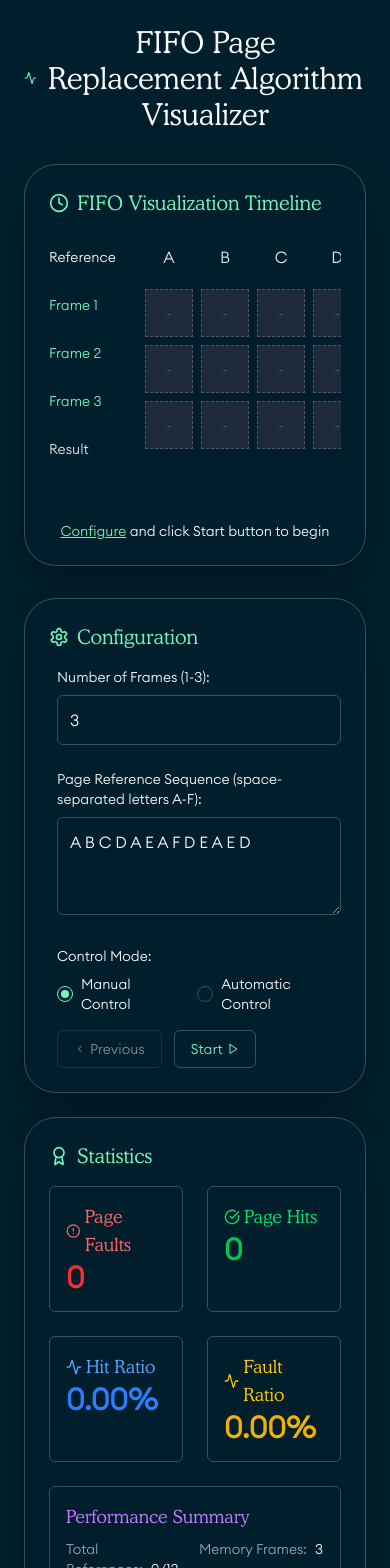
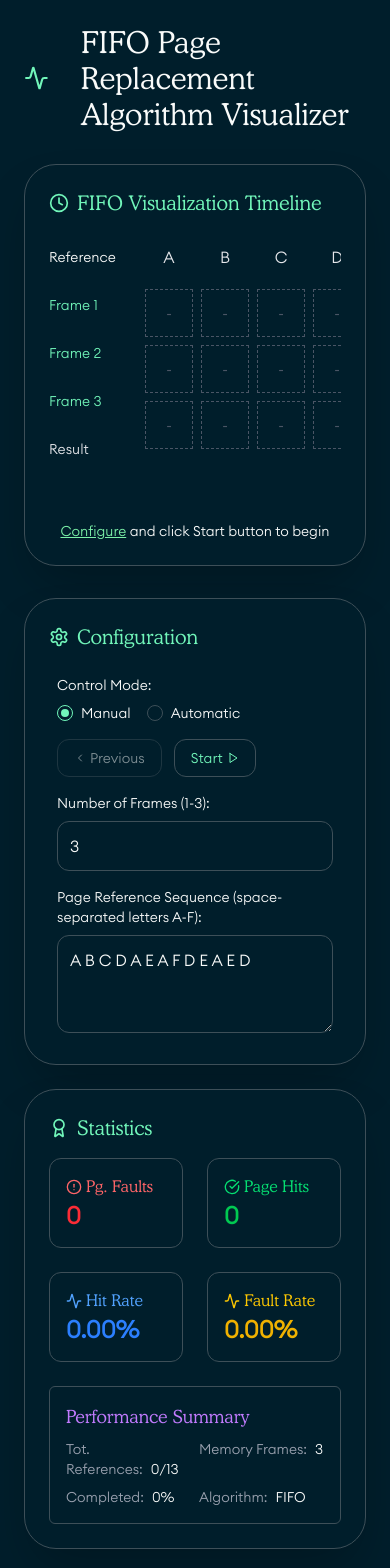
Before and after one commit to AdrianeDriane/FIFOPageReplacementAlgorithm, a React (Vite) app: page / in a window 390 px wide. Shown: the top 1568 px of the page. Built offline with nearby package versions, Linux system fonts and the light colour scheme.

Commit message:
feat: mobile responsiveness

```diff
--- a/src/App.tsx
+++ b/src/App.tsx
@@ -239,8 +239,8 @@ export default function App() {
 
   return (
     <div className="flex flex-col items-center justify-center p-6 mx-auto bg-[#001e2b] min-h-screen font-mono text-gray-200">
-      <h1 className="text-3xl cfont-cooper font-normal text-center mb-8 text-[#f9fbfa] flex items-center gap-2">
-        <Activity className="text-[#71f6ba]" />
+      <h1 className="text-3xl cfont-cooper font-normal md:text-center mb-8 text-[#f9fbfa] flex items-center gap-8">
+        <Activity className="text-[#71f6ba] h-13 w-13" />
         FIFO Page Replacement Algorithm Visualizer
       </h1>
 
@@ -319,9 +319,9 @@ export default function App() {
                         return (
                           <div
                             key={stepIdx}
-                            className={`w-12 h-12 mr-2 flex-shrink-0 flex items-center justify-center transition-all duration-300
-                              ${isCurrentStep ? "bg-gray-700" : "bg-gray-800"}
-                              ${showContent && frameValue !== null ? "border-[1.5px] rounded-md " : "border border-dashed"}
+                            className={`w-12 h-12 mr-2 flex-shrink-0 flex items-center justify-center transition-all duration-500
+                              ${isCurrentStep ? "dragging" : ""}
+                              ${showContent && frameValue !== null ? "border-[1px] rounded-md " : "border border-dashed"}
                               ${showContent && isNewlyAdded ? "border-red-500" :
                                 showContent && isHit ? "border-green-500" :
                                 showContent && frameValue !== null ? "border-[#f9fbfa]" : "border-gray-600"}
@@ -398,7 +398,7 @@ export default function App() {
                 <div className="text-sm cfont-euclid text-[#f9fbfa]">
                   <button
                     onClick={handleConfigureTextClick}
-                    className="text-green-300 hover:text-green-100 underline focus:outline-none"
+                    className="text-green-300 hover:text-green-100 underline focus:outline-none hover:cursor-pointer"
                   >
                     Configure
                   </button>
@@ -422,41 +422,7 @@ export default function App() {
             <Settings className="h-5 w-5" />
             Configuration
           </h2>
-          <div className="flex flex-col gap-6 pl-2">
-            <div>
-              <label className="block text-sm font-medium cfont-euclid text-[#f9fbfa] mb-2">
-                Number of Frames (1-3):
-              </label>
-              <input
-                type="text"
-                value={numFrames}
-                onChange={handleFramesChange}
-                className="w-full p-3 border border-[#3d4f58] rounded-md bg-[#001e2b] text-[#f9fbfa] focus:border-[#71f6ba] focus:outline-none cfont-euclid"
-                placeholder="Enter a number between 1-3"
-              />
-              {numFramesError && (
-                <p className="mt-1 text-red-500 text-sm cfont-euclid">{numFramesError}</p>
-              )}
-            </div>
-
-            <div>
-              <label className="block text-sm font-medium cfont-euclid text-[#f9fbfa] mb-2">
-                Page Reference Sequence (space-separated letters A-F):
-              </label>
-              <textarea
-                value={pageReferenceInput}
-                onChange={handlePageReferencesChange}
-                className="w-full p-3 border border-[#3d4f58] rounded-md bg-[#001e2b] text-[#f9fbfa] focus:border-[#71f6ba] focus:outline-none cfont-euclid"
-                rows={3}
-                placeholder="e.g. A B C D A E"
-              />
-              {pageReferencesError && (
-                <p className="mt-1 text-red-500 text-sm cfont-euclid">{pageReferencesError}</p>
-              )}
-            </div>
-          </div>
-
-          <div className="mt-6">
+          <div className="mt-6 mb-4">
             <div className="mb-4 pl-2">
               <div className="text-sm font-medium cfont-euclid text-[#f9fbfa] mb-2">Control Mode:</div>
               <div className="flex gap-4">
@@ -476,7 +442,7 @@ export default function App() {
                         )}
                       </div>
                     </div>
-                    <span className="cfont-euclid text-sm text-[#f9fbfa] ml-2">Manual Control</span>
+                    <span className="cfont-euclid text-sm text-[#f9fbfa] ml-2">Manual</span>
                   </div>
                 </label>
 
@@ -496,7 +462,7 @@ export default function App() {
                         )}
                       </div>
                     </div>
-                    <span className="cfont-euclid text-sm text-[#f9fbfa] ml-2">Automatic Control</span>
+                    <span className="cfont-euclid text-sm text-[#f9fbfa] ml-2">Automatic</span>
                   </div>
                 </label>
               </div>
@@ -507,7 +473,7 @@ export default function App() {
                 <button
                   onClick={prevStep}
                   disabled={!hasStarted || currentStep <= 0 || !!numFramesError || !!pageReferencesError}
-                  className="bg-[#001e2b] text-sm hover:bg-[#002b3e] cfont-euclid text-[#f9fbfa] py-2 px-4 rounded-md border border-[#3d4f58] disabled:opacity-50 disabled:cursor-not-allowed flex items-center gap-1"
+                  className="bg-[#001e2b] text-sm hover:bg-[#002b3e] cfont-euclid text-[#f9fbfa] py-2 px-4 cursor-pointer rounded-xl border border-[#3d4f58] disabled:opacity-50 disabled:cursor-not-allowed flex items-center gap-1"
                 >
                   <ChevronLeft className="h-3 w-3" />
                   Previous
@@ -517,7 +483,7 @@ export default function App() {
                   ref={configureButtonRef}
                   onClick={nextStep}
                   disabled={hasStarted && currentStep >= fifoSteps.length - 1 || !!numFramesError || !!pageReferencesError}
-                  className="bg-[#001e2b] text-sm hover:bg-[#002b3e] cfont-euclid text-[#71f6ba] py-2 px-4 rounded-md border border-[#3d4f58] disabled:opacity-50 disabled:cursor-not-allowed flex items-center gap-1"
+                  className="bg-[#001e2b] cursor-pointer text-sm hover:bg-[#002b3e] cfont-euclid text-[#71f6ba] py-2 px-4 rounded-xl border border-[#3d4f58] disabled:opacity-50 disabled:cursor-not-allowed flex items-center gap-1"
                 >
                   {!hasStarted ? "Start" : "Next"}
                   {!hasStarted ? <Play className="h-3 w-3" /> : <ChevronRight className="h-3 w-3" />}
@@ -527,7 +493,7 @@ export default function App() {
                   <button
                     onClick={resetAnimation}
                     disabled={!!numFramesError || !!pageReferencesError}
-                    className="bg-[#001e2b] text-sm hover:bg-[#002b3e] cfont-euclid text-[#f9fbfa] py-2 px-4 rounded-md border border-[#3d4f58] disabled:opacity-50 disabled:cursor-not-allowed flex items-center gap-1"
+                    className="bg-[#001e2b] cursor-pointer text-sm hover:bg-[#002b3e] cfont-euclid text-[#f9fbfa] py-2 px-4 rounded-xl border border-[#3d4f58] disabled:opacity-50 disabled:cursor-not-allowed flex items-center gap-1"
                   >
                     <RefreshCw className="h-3 w-3" />
                     Reset
@@ -539,7 +505,7 @@ export default function App() {
                 <button
                   ref={configureButtonRef}
                   onClick={toggleAnimation}
-                  className={`py-2 px-4 rounded-md border cfont-euclid border-[#3d4f58] bg-[#001e2b] hover:bg-[#002b3e] text-${
+                  className={`py-2 px-4 cursor-pointer rounded-xl border cfont-euclid border-[#3d4f58] bg-[#001e2b] hover:bg-[#002b3e] text-${
                     isRunning ? "red-500" : "[#71f6ba]"
                   } flex items-center gap-1 text-sm`}
                 >
@@ -561,7 +527,7 @@ export default function App() {
                 {hasStarted && (
                   <button
                     onClick={resetAnimation}
-                    className="bg-[#001e2b] text-sm hover:bg-[#002b3e] cfont-euclid text-[#f9fbfa] py-2 px-4 rounded-md border border-[#3d4f58] flex items-center gap-1"
+                    className="bg-[#001e2b] text-sm cursor-pointer hover:bg-[#002b3e] cfont-euclid text-[#f9fbfa] py-2 px-4 rounded-xl border border-[#3d4f58] flex items-center gap-1"
                   >
                     <RefreshCw className="h-3 w-3" />
                     Reset
@@ -585,6 +551,39 @@ export default function App() {
               </div>
             )}
           </div>
+          <div className="flex flex-col gap-4 pl-2 pr-2">
+            <div>
+              <label className="block text-sm font-medium cfont-euclid text-[#f9fbfa] mb-2">
+                Number of Frames (1-3):
+              </label>
+              <input
+                type="text"
+                value={numFrames}
+                onChange={handleFramesChange}
+                className="w-full p-3 border border-[#3d4f58] rounded-xl bg-[#001e2b] text-[#f9fbfa] focus:border-[#71f6ba] focus:outline-none cfont-euclid"
+                placeholder="Enter a number between 1-3"
+              />
+              {numFramesError && (
+                <p className="mt-1 text-red-500 text-sm cfont-euclid">{numFramesError}</p>
+              )}
+            </div>
+
+            <div>
+              <label className="block text-sm font-medium cfont-euclid text-[#f9fbfa] mb-2">
+                Page Reference Sequence (space-separated letters A-F):
+              </label>
+              <textarea
+                value={pageReferenceInput}
+                onChange={handlePageReferencesChange}
+                className="w-full p-3 border border-[#3d4f58] rounded-xl bg-[#001e2b] text-[#f9fbfa] focus:border-[#71f6ba] focus:outline-none cfont-euclid"
+                rows={3}
+                placeholder="e.g. A B C D A E"
+              />
+              {pageReferencesError && (
+                <p className="mt-1 text-red-500 text-sm cfont-euclid">{pageReferencesError}</p>
+              )}
+            </div>
+          </div>
         </div>
 
         {/* Statistics */}
@@ -596,44 +595,48 @@ export default function App() {
 
           {fifoSteps.length > 0 ? (
             <div className="grid grid-cols-2 gap-6">
-              <div className="bg-[#001e2b] p-4 rounded-md border border-[#3d4f58]">
-                <h3 className="text-lg cfont-cooper font-normal text-red-400 flex items-center gap-1">
+              <div className="bg-[#001e2b] p-4 rounded-xl border border-[#3d4f58]">
+                <h3 className="text-md md:text-lg md:hidden cfont-cooper font-normal text-red-400 flex items-center gap-1">
+                  <AlertCircle className="h-4 w-4" />
+                  Pg. Faults
+                </h3>
+                <h3 className="text-md md:text-lg md:flex cfont-cooper font-normal text-red-400 hidden items-center gap-1">
                   <AlertCircle className="h-4 w-4" />
                   Page Faults
                 </h3>
-                <p className="text-3xl font-bold text-red-500 cfont-euclid">
+                <p className="text-2xl md:text-3xl font-bold text-red-500 cfont-euclid">
                   {faultCount}
                 </p>
               </div>
 
-              <div className="bg-[#001e2b] p-4 rounded-md border border-[#3d4f58]">
-                <h3 className="text-lg cfont-cooper font-normal text-green-400 flex items-center gap-1">
+              <div className="bg-[#001e2b] p-4 rounded-xl border border-[#3d4f58]">
+                <h3 className="text-md md:text-lg cfont-cooper font-normal text-green-400 flex items-center gap-1">
                   <CheckCircle className="h-4 w-4" />
                   Page Hits
                 </h3>
-                <p className="text-3xl font-bold text-green-500 cfont-euclid">
+                <p className="text-2xl md:text-3xl font-bold text-green-500 cfont-euclid">
                   {hitCount}
                 </p>
               </div>
 
-              <div className="bg-[#001e2b] p-4 rounded-md border border-[#3d4f58]">
-                <h3 className="text-lg cfont-cooper font-normal text-blue-400 flex items-center gap-1">
+              <div className="bg-[#001e2b] p-4 rounded-xl border border-[#3d4f58]">
+                <h3 className="text-md md:text-lg cfont-cooper font-normal text-blue-400 flex items-center gap-1">
                   <Activity className="h-4 w-4" />
-                  Hit Ratio
+                  Hit Rate
                 </h3>
-                <p className="text-3xl font-bold text-blue-500 cfont-euclid">
+                <p className="text-2xl md:text-3xl font-bold text-blue-500 cfont-euclid">
                   {hasStarted && (hitCount + faultCount) > 0 ?
                     ((hitCount / (hitCount + faultCount)) * 100).toFixed(2) + "%" :
                     "0.00%"}
                 </p>
               </div>
 
-              <div className="bg-[#001e2b] p-4 rounded-md border border-[#3d4f58]">
-                <h3 className="text-lg cfont-cooper font-normal text-yellow-400 flex items-center gap-1">
+              <div className="bg-[#001e2b] p-4 rounded-xl border border-[#3d4f58]">
+                <h3 className="text-md md:text-lg cfont-cooper font-normal text-yellow-400 flex items-center gap-1">
                   <Activity className="h-4 w-4" />
-                  Fault Ratio
+                  Fault Rate
                 </h3>
-                <p className="text-3xl font-bold text-yellow-500 cfont-euclid">
+                <p className="text-2xl md:text-3xl font-bold text-yellow-500 cfont-euclid">
                   {hasStarted && (hitCount + faultCount) > 0 ?
                     ((faultCount / (hitCount + faultCount)) * 100).toFixed(2) + "%" :
                     "0.00%"}
@@ -645,7 +648,7 @@ export default function App() {
                 <h3 className="text-lg cfont-cooper font-normal text-purple-400 mb-2">Performance Summary</h3>
                 <div className="grid grid-cols-2 gap-2 text-sm">
                   <div>
-                    <span className="text-gray-400 cfont-euclid">Total References:</span>
+                    <span className="text-gray-400 cfont-euclid">Tot. References:</span>
                     <span className="ml-2 text-[#f9fbfa] cfont-euclid">
                       {hasStarted ? Math.min(currentStep + 1, pageReferences.length) : 0}
                       /{pageReferences.length}
```
Also changed, not shown: src/index.css (+19 -0 lines).
